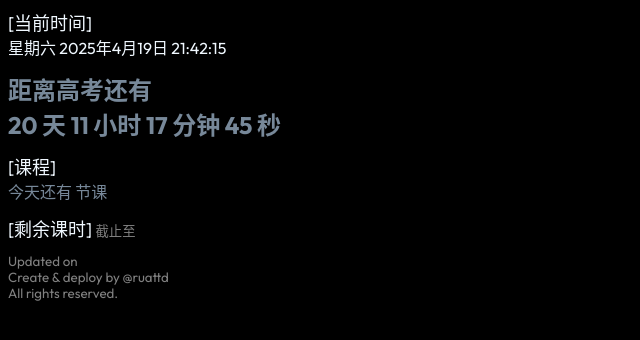
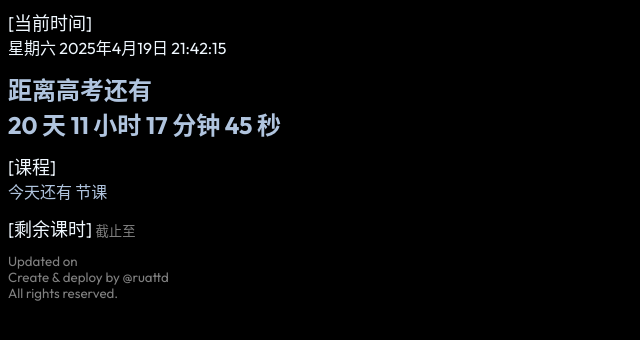
Before and after one commit to ruattd/last-class-count-worker, a website: page static/index.html in a window 1280 px wide. Shown: the part 62-402 px from the top of the page, without its empty margins (0-640 px from the left). Drawn offline with Linux system fonts and the dark colour scheme; no server answers.

Commit message:
Optimize hint color in dark mode

```diff
--- a/static/index.css
+++ b/static/index.css
@@ -72,7 +72,7 @@ span.time {
         background-color: black;
     }
     .hint {
-        color: lightslategray;
+        color: lightsteelblue;
     }
     .current {
         color: lightskyblue;
```
